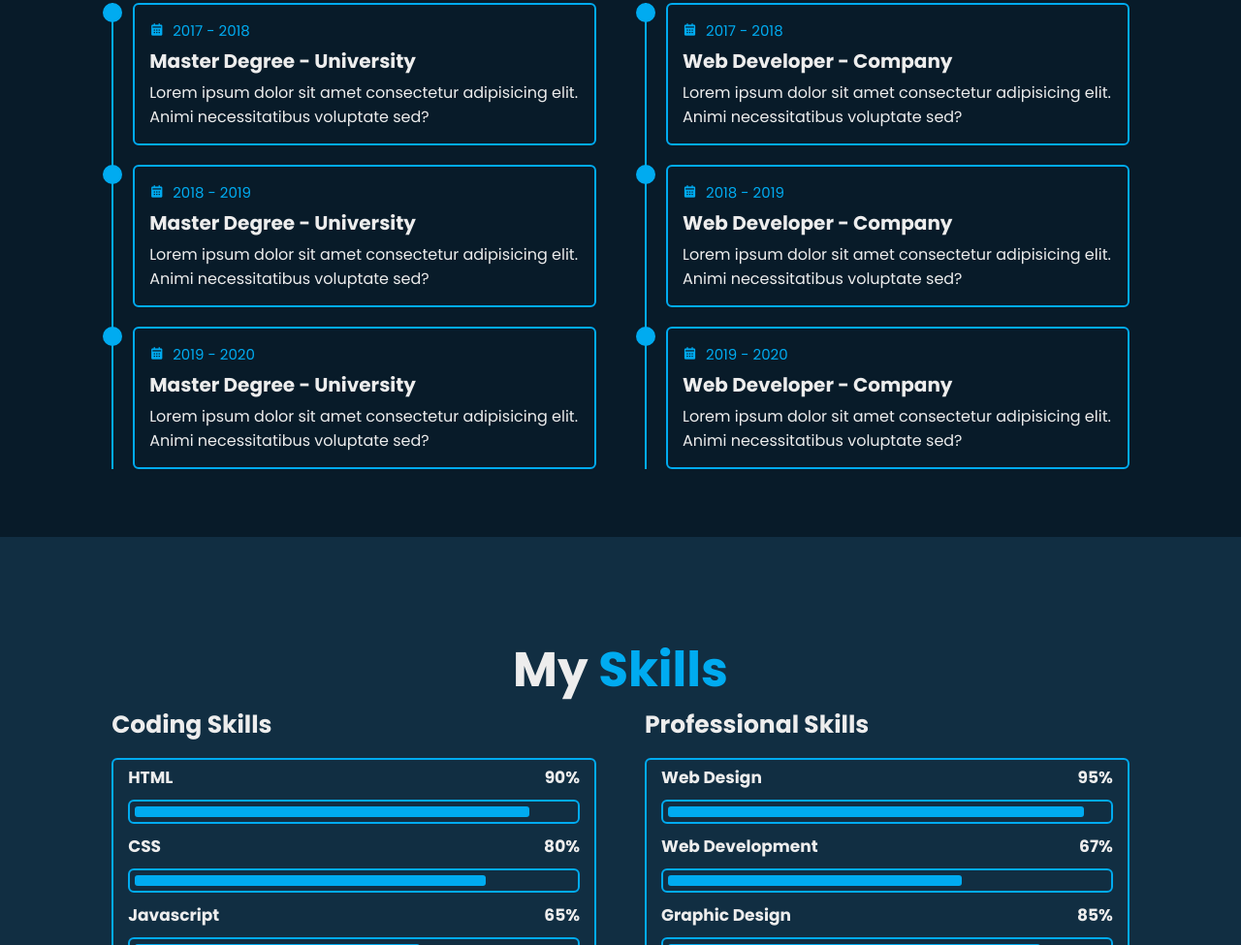
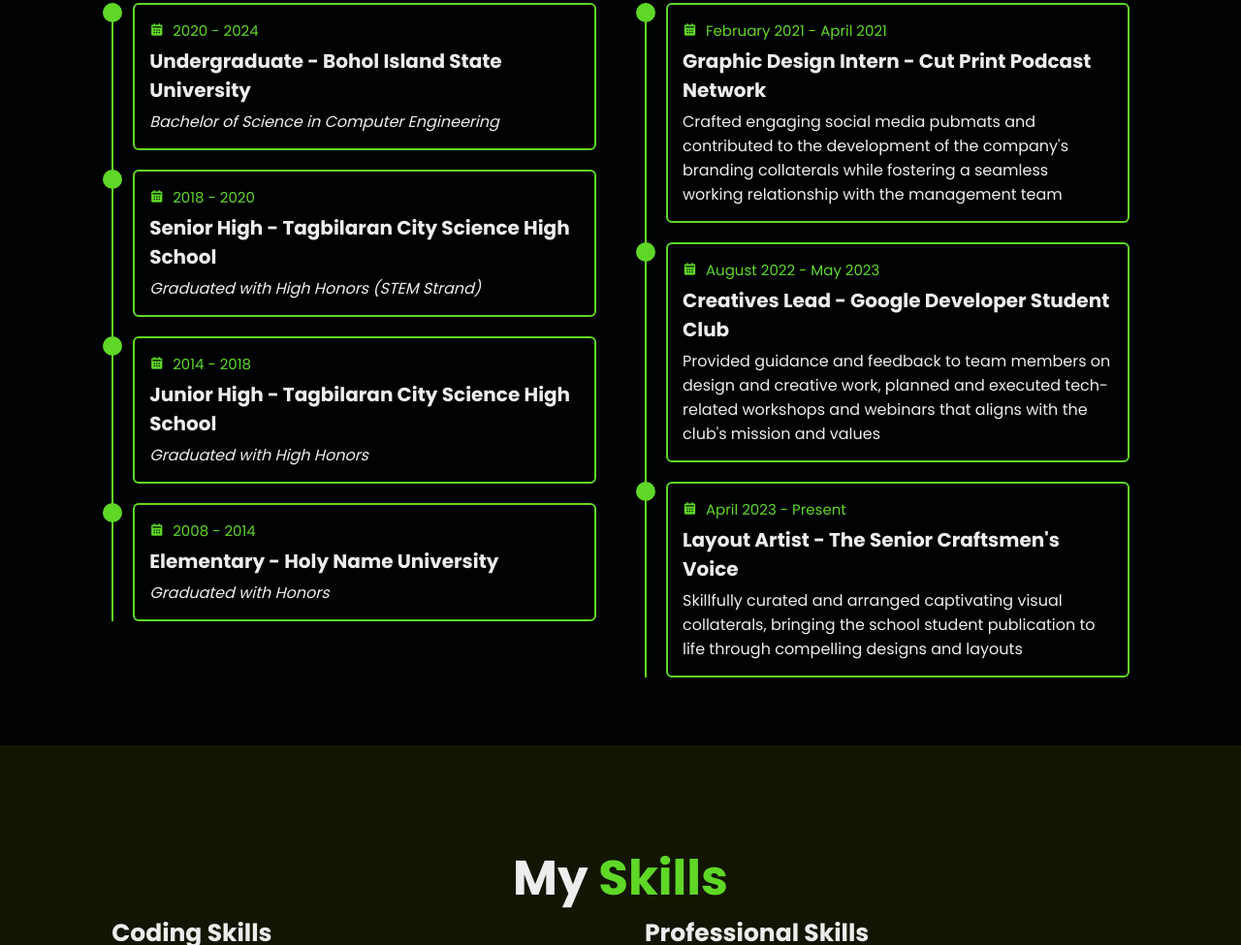
Before and after one commit to VanAubrey/Personal-Portfolio-Website, a plain HTML site: page Profile Portfolio Website/index.html in a window 1280 px wide. Shown: the part 1825-2800 px from the top of the page at 97% size. Drawn offline with nearby package versions, Linux system fonts and the light colour scheme.

Commit message:
Changed information details and theme color

```diff
--- a/Start Project Complete Responsive Portfolio Website/css/style.css
+++ b/Profile Portfolio Website/css/style.css
@@ -13,10 +13,25 @@
 
 :root {
 
-    --bg-color: #081b29;
+    /* --bg-color: #081b29;
     --second-bg-color: #112e42;
     --text-color: #ededed;
-    --main-color: #00abf0;
+    --main-color: #00abf0; */
+
+    /* --bg-color: #010203;         violet
+    --second-bg-color: #1e0025;
+    --text-color: #ededed;
+    --main-color: #8527D7; */
+
+    /* --bg-color: #010203;         pink
+    --second-bg-color: #250019;
+    --text-color: #ededed;
+    --main-color: #fc0097; */
+
+    --bg-color: #010203;
+    --second-bg-color: #121600;
+    --text-color: #ededed;
+    --main-color: #5fd727;
 }
 
 html {
@@ -88,7 +103,8 @@ section {
     display: flex;
     align-items: center;
     padding: 0 9%;
-    background: url('home.jpg') no-repeat;
+    background: url('/images/home3.png') no-repeat;
+    /* background: var(--bg-color); */
     background-size: cover;
     background-position: center;
 }
@@ -373,6 +389,7 @@ span {
 .education-column .title {
     font-size: 2.5rem;
     margin: 0 0 1.5rem 2rem;
+
 }
 
 .education-column .education-box {
@@ -485,8 +502,27 @@ span {
     width: 100%;
 }
 
+/* .skills-content .icon {
+    font-size: 100px;
+    display: flex;
+    position: relative;
+    border-radius: .1rem;
+    border: .1rem solid var(--main-color);
+    margin: 10px;
+    justify-content: space-between;
+    color: var(--main-color);
+    align-items: center;
+}
+
+.skills-content .icon h3 {
+    font-size: 1.7rem;
+    display: flex;
+    justify-content: space-between;
+    color: var(--text-color);
+} */
+
 .skills-content .progress {
-    padding: 1 rem 0;
+    padding: 1rem 0;
 }
 
 .skills-content .progress h3 {
@@ -515,11 +551,11 @@ span {
 }
 
 .skills-column:nth-child(1) .skills-content .progress:nth-child(1) .bar span {
-    width: 90%;
+    width: 70%;
 }
 
 .skills-column:nth-child(1) .skills-content .progress:nth-child(2) .bar span {
-    width: 80%;
+    width: 70%;
 }
 
 .skills-column:nth-child(1) .skills-content .progress:nth-child(3) .bar span {
@@ -527,19 +563,19 @@ span {
 }
 
 .skills-column:nth-child(1) .skills-content .progress:nth-child(4) .bar span {
+    width: 85%;
+}
+
+.skills-column:nth-child(2) .skills-content .progress:nth-child(1) .bar span {
+    width: 85%;
+}
+
+.skills-column:nth-child(2) .skills-content .progress:nth-child(2) .bar span {
     width: 75%;
 }
 
-.skills-column:nth-child(2) .skills-content .progress:nth-child(1) .bar span {
+.skills-column:nth-child(2) .skills-content .progress:nth-child(3) .bar span {
     width: 95%;
-}
-
-.skills-column:nth-child(2) .skills-content .progress:nth-child(2) .bar span {
-    width: 67%;
-}
-
-.skills-column:nth-child(2) .skills-content .progress:nth-child(3) .bar span {
-    width: 85%;
 }
 
 .skills-column:nth-child(2) .skills-content .progress:nth-child(4) .bar span {
--- a/Start Project Complete Responsive Portfolio Website/index.html
+++ b/Profile Portfolio Website/index.html
@@ -41,21 +41,21 @@
                 <h3>Frontend Developer</h3>
                 <span class="animate" style="--i:3;"></span>
             </div>
-            <p>Lorem ipsum dolor sit amet, consectetur adipisicing elit. Ea quasi et, enim blanditiis ut nobis, labore nisi minus libero commodi veritatis explicabo necessitatibus, nesciunt eligendi ab minima doloribus distinctio dolorum?
+            <p>A passionate and creative Front-End Web Developer with a flair for crafting engaging and user-friendly digital experiences. I thrive on transforming imaginative designs into functional, responsive, and visually appealing websites that leave a lasting impression.
                 <span class="animate" style="--i:4;"></span>
             </p>
 
             <div class="btn-box">
-                <a href="#" class="btn">Hire Me</a>
-                <a href="#" class="btn">Let's Talk</a>
+                <a href="#contact" class="btn">Hire Me</a>
+                <a href="#contact" class="btn">Let's Talk</a>
                 <span class="animate" style="--i:5;"></span>
             </div>
         </div>
 
         <div class="home-sci">
-            <a href="#"><i class='bx bxl-facebook' ></i></a>
-            <a href="#"><i class='bx bxl-twitter' ></i></a>
-            <a href="#"><i class='bx bxl-linkedin' ></i></a>
+            <a href="https://www.facebook.com/vanaubrey.dahan"><i class='bx bxl-facebook' ></i></a>
+            <a href="https://github.com/VanAubrey"><i class='bx bxl-github' ></i></a>
+            <a href="https://www.linkedin.com/in/van-aubrey-dahan-70aa73206/"><i class='bx bxl-linkedin' ></i></a>
             <span class="animate" style="--i:6;"></span>
         </div>
 
@@ -68,13 +68,13 @@
         <h2 class="heading">About <span>Me</span></h2>
 
         <div class="about-img">
-            <img src="images/about.jpg" alt="">
+            <img src="images/pic.jpg" alt="">
             <span class="circle-spin"></span>
         </div>
 
         <div class="about-content">
-            <h3>Frontend Developer!</h3>
-            <p>Lorem ipsum dolor sit amet, consectetur adipiscing elit, sed do eiusmod tempor incididunt ut labore et dolore magna aliqua. Ut enim ad minim veniam, quis nostrud exercitation ullamco laboris nisi ut aliquip ex ea commodo consequat. Duis aute irure dolor in reprehenderit in voluptate velit esse cillum dolore eu fugiat nulla pariatur. Excepteur sint occaecat cupidatat non proident, sunt in culpa qui officia deserunt mollit anim id est laborum.
+            <h3>Frontend Developer & Graphic Designer</h3>
+            <p>Hi! I'm Van Aubrey Dahan, a dedicated Frontend Developer and Graphic Designer on a mission to turn creative visions into reality. My passion lies in bridging the gap between imaginative designs and functional, visually stunning websites. Through my combined expertise in web development and graphic design, I take pride in crafting exceptional digital experiences that captivate users and leave a lasting impact. Let's build something extraordinary together!
             </p>
 
             <div class="btn-box btns">
@@ -94,25 +94,33 @@
                 <div class="education-box">
                     <div class="education-content">
                         <div class="content">
-                            <div class="year"><i class='bx bxs-calendar' ></i> 2017 - 2018</div>
-                            <h3>Master Degree - University</h3>
-                            <p>Lorem ipsum dolor sit amet consectetur adipisicing elit. Animi necessitatibus voluptate sed?</p>
+                            <div class="year"><i class='bx bxs-calendar' ></i> 2020 - 2024</div>
+                            <h3>Undergraduate - Bohol Island State University</h3>
+                            <p><i>Bachelor of Science in Computer Engineering</i></p>
                         </div>
                     </div>
 
                     <div class="education-content">
                         <div class="content">
-                            <div class="year"><i class='bx bxs-calendar' ></i> 2018 - 2019</div>
-                            <h3>Master Degree - University</h3>
-                            <p>Lorem ipsum dolor sit amet consectetur adipisicing elit. Animi necessitatibus voluptate sed?</p>
+                            <div class="year"><i class='bx bxs-calendar' ></i> 2018 - 2020</div>
+                            <h3>Senior High - Tagbilaran City Science High School</h3>
+                            <p><i>Graduated with High Honors (STEM Strand)</i></p>
                         </div>
                     </div>
 
                     <div class="education-content">
                         <div class="content">
-                            <div class="year"><i class='bx bxs-calendar' ></i> 2019 - 2020</div>
-                            <h3>Master Degree - University</h3>
-                            <p>Lorem ipsum dolor sit amet consectetur adipisicing elit. Animi necessitatibus voluptate sed?</p>
+                            <div class="year"><i class='bx bxs-calendar' ></i> 2014 - 2018</div>
+                            <h3>Junior High - Tagbilaran City Science High School</h3>
+                            <p><i>Graduated with High Honors</i></p>
+                        </div>
+                    </div>
+
+                    <div class="education-content">
+                        <div class="content">
+                            <div class="year"><i class='bx bxs-calendar' ></i> 2008 - 2014</div>
+                            <h3>Elementary - Holy Name University</h3>
+                            <p><i>Graduated with Honors</i></p>
                         </div>
                     </div>
 
@@ -125,25 +133,25 @@
                 <div class="education-box">
                     <div class="education-content">
                         <div class="content">
-                            <div class="year"><i class='bx bxs-calendar' ></i> 2017 - 2018</div>
-                            <h3>Web Developer - Company</h3>
-                            <p>Lorem ipsum dolor sit amet consectetur adipisicing elit. Animi necessitatibus voluptate sed?</p>
+                            <div class="year"><i class='bx bxs-calendar' ></i> February 2021 - April 2021</div>
+                            <h3>Graphic Design Intern - Cut Print Podcast Network</h3>
+                            <p>Crafted engaging social media pubmats and contributed to the development of the company's branding collaterals while fostering a seamless working relationship with the management team</p>
                         </div>
                     </div>
 
                     <div class="education-content">
                         <div class="content">
-                            <div class="year"><i class='bx bxs-calendar' ></i> 2018 - 2019</div>
-                            <h3>Web Developer - Company</h3>
-                            <p>Lorem ipsum dolor sit amet consectetur adipisicing elit. Animi necessitatibus voluptate sed?</p>
+                            <div class="year"><i class='bx bxs-calendar' ></i> August 2022 - May 2023</div>
+                            <h3>Creatives Lead - Google Developer Student Club</h3>
+                            <p>Provided guidance and feedback to team members on design and creative work, planned and executed tech-related workshops and webinars that aligns with the club's mission and values</p>
                         </div>
                     </div>
 
                     <div class="education-content">
                         <div class="content">
-                            <div class="year"><i class='bx bxs-calendar' ></i> 2019 - 2020</div>
-                            <h3>Web Developer - Company</h3>
-                            <p>Lorem ipsum dolor sit amet consectetur adipisicing elit. Animi necessitatibus voluptate sed?</p>
+                            <div class="year"><i class='bx bxs-calendar' ></i> April 2023 - Present</div>
+                            <h3>Layout Artist - The Senior Craftsmen's Voice</h3>
+                            <p>Skillfully curated and arranged captivating visual collaterals, bringing the school student publication to life through compelling designs and layouts</p>
                         </div>
                     </div>
 
@@ -163,13 +171,21 @@
 
                 <div class="skills-box">
                     <div class="skills-content">
+
+                        <!-- <div class="icon">
+                            <div style="border: 2rem;"><i class='bx bxl-html5'></i></div>
+                            <div><i class='bx bxl-css3' ></i></div>
+                            <div><i class='bx bxl-javascript' ></i></div>
+                        </div> -->
+
+
                         <div class="progress">
-                            <h3>HTML <span>90%</span></h3>
+                            <h3>HTML <span>70%</span></h3>
                             <div class="bar"><span></span></div>
                         </div>
 
                         <div class="progress">
-                            <h3>CSS <span>80%</span></h3>
+                            <h3>CSS <span>70%</span></h3>
                             <div class="bar"><span></span></div>
                         </div>
 
@@ -179,7 +195,7 @@
                         </div>
 
                         <div class="progress">
-                            <h3>Python <span>75%</span></h3>
+                            <h3>C++ <span>85%</span></h3>
                             <div class="bar"><span></span></div>
                         </div>
                     </div>
@@ -191,23 +207,36 @@
 
                 <div class="skills-box">
                     <div class="skills-content">
+
+                        <!-- <div class="icon">
+                            <div style="margin-bottom: -10px;">
+                                <i class='bx bxl-html5'></i>
+                                <h3>Photoshop</h3>
+                            </div>
+                            <div><i class='bx bxl-css3' ></i></div>
+                            <div><i class='bx bxl-javascript' ></i></div>
+                            <div><i class='bx bxl-html5' ></i></div>
+                            <div><i class='bx bxl-css3' ></i></div>
+                        </div> -->
+
+
                         <div class="progress">
-                            <h3>Web Design <span>95%</span></h3>
+                            <h3>Web Design <span>85%</span></h3>
                             <div class="bar"><span></span></div>
                         </div>
 
                         <div class="progress">
-                            <h3>Web Development <span>67%</span></h3>
+                            <h3>Web Development <span>75%</span></h3>
                             <div class="bar"><span></span></div>
                         </div>
 
                         <div class="progress">
-                            <h3>Graphic Design <span>85%</span></h3>
+                            <h3>Graphic Design <span>95%</span></h3>
                             <div class="bar"><span></span></div>
                         </div>
 
                         <div class="progress">
-                            <h3>SEO Marketing <span>60%</span></h3>
+                            <h3>Digital Marketing <span>60%</span></h3>
                             <div class="bar"><span></span></div>
                         </div>
                     </div>
@@ -216,6 +245,28 @@
 
         </div>
     </section>
+
+    <!-- <section class="services" id="services">
+        <h2 class="heading">My services</h2>
+        <div class="services-container">
+            <div class="services-box">
+                <i class="bx bx-code-alt"></i>
+                <h3>Web Development</h3>
+                <p>Lorem ipsum dolor sit amet, consectetur adipisicing elit. Eum quidem dolore voluptatem, reiciendis velit obcaecati, voluptates placeat nemo optio suscipit ex saepe sed illum, expedita ratione iure consequatur maxime ut?</p>
+                <div class="btn-box btns">
+                    <a href="#" class="btn">Read More</a>
+                </div>
+
+            </div>
+            <div class="services-box">
+                <i class="bx bxs-palette"></i>
+                <h3>Graphic Design</h3>
+                <p>Lorem ipsum dolor sit amet, consectetur adipisicing elit. Eum quidem dolore voluptatem, reiciendis velit obcaecati, voluptates placeat nemo optio suscipit ex saepe sed illum, expedita ratione iure consequatur maxime ut?</p>
+                <a href="#" class="btn">Read More</a>
+            </div>
+        </div>
+
+    </section> -->
 
     <!-- contact section design -->
     <section class="contact" id="contact">
```
Also changed, not shown: Profile Portfolio Website/images/FORMAL PHOTO.jpg (added), Profile Portfolio Website/images/about.jpg (renamed from Start Project Complete Responsive Portfolio Website/css/about.jpg), Profile Portfolio Website/images/home.jpg (renamed from Start Project Complete Responsive Portfolio Website/css/home.jpg), Profile Portfolio Website/images/home3.png (added), Profile Portfolio Website/images/pic.jpg (added), Profile Portfolio Website/js/script.js (renamed from Start Project Complete Responsive Portfolio Website/js/script.js), Start Project Complete Responsive Portfolio Website/images/about.jpg (deleted), Start Project Complete Responsive Portfolio Website/images/home.jpg (deleted).
